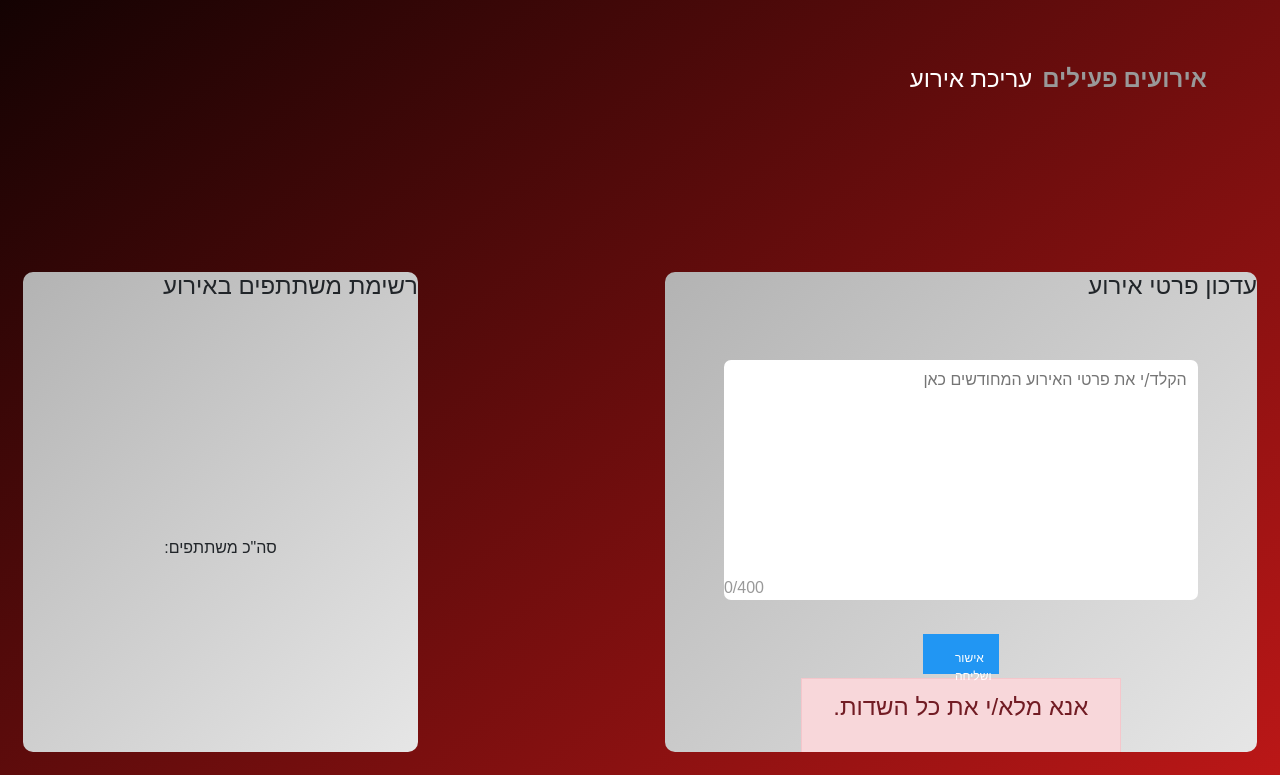
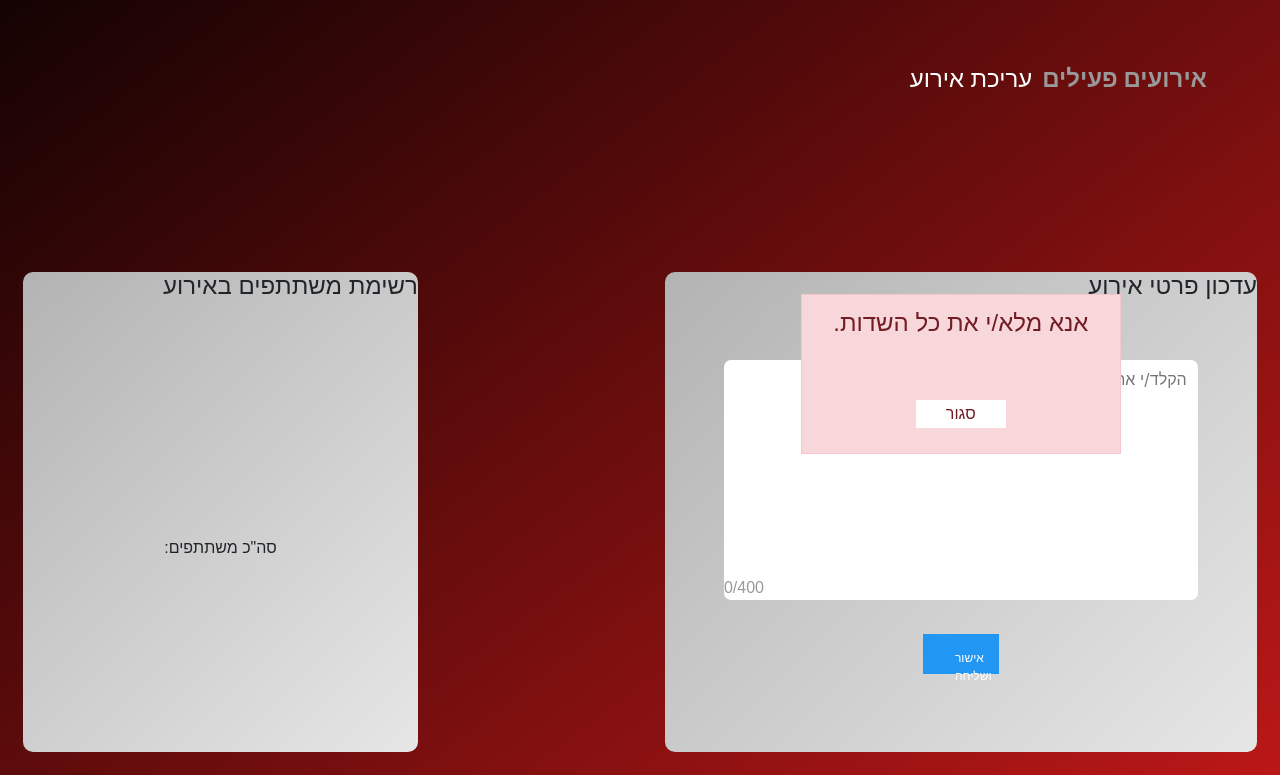
Before and after one commit to DaniellaElbaz/proj_2-client, a plain HTML site: page MDAUpdate.html in a window 1280 px wide. Both pictures are taken after a click on the button "אישור ושליחה". Shown: the part 203-978 px from the top of the page. Drawn offline with nearby package versions, Linux system fonts and the light colour scheme.

Commit message:
fix messege position

```diff
--- a/css/style.css
+++ b/css/style.css
@@ -2100,6 +2100,8 @@ textarea {
     font-size: 3vh;
     padding: 10px;
     text-align: center;
+    position: relative;
+    bottom: 80%;
 }
 #successMessage {
     background-color: #d4edda;
```
